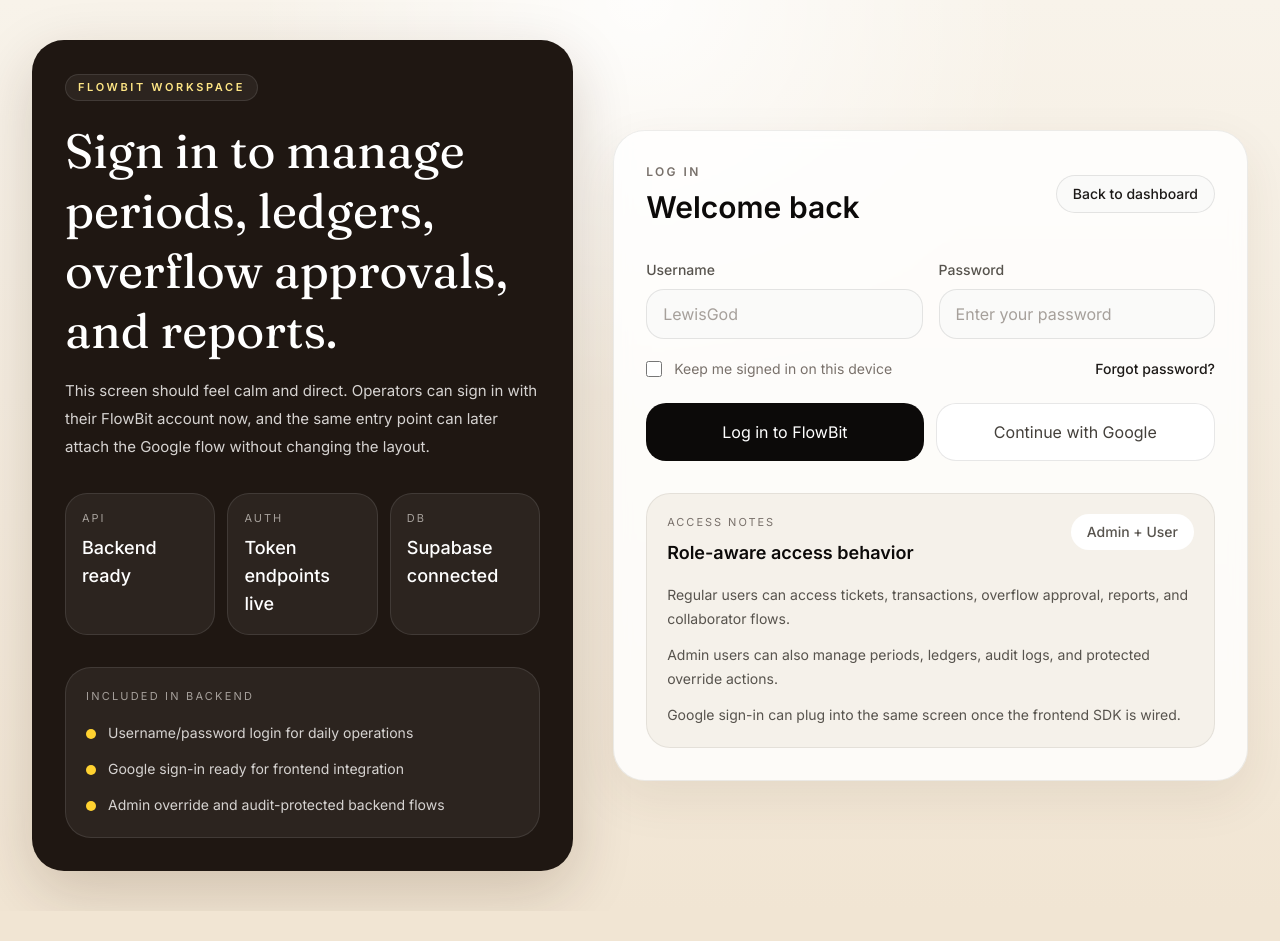
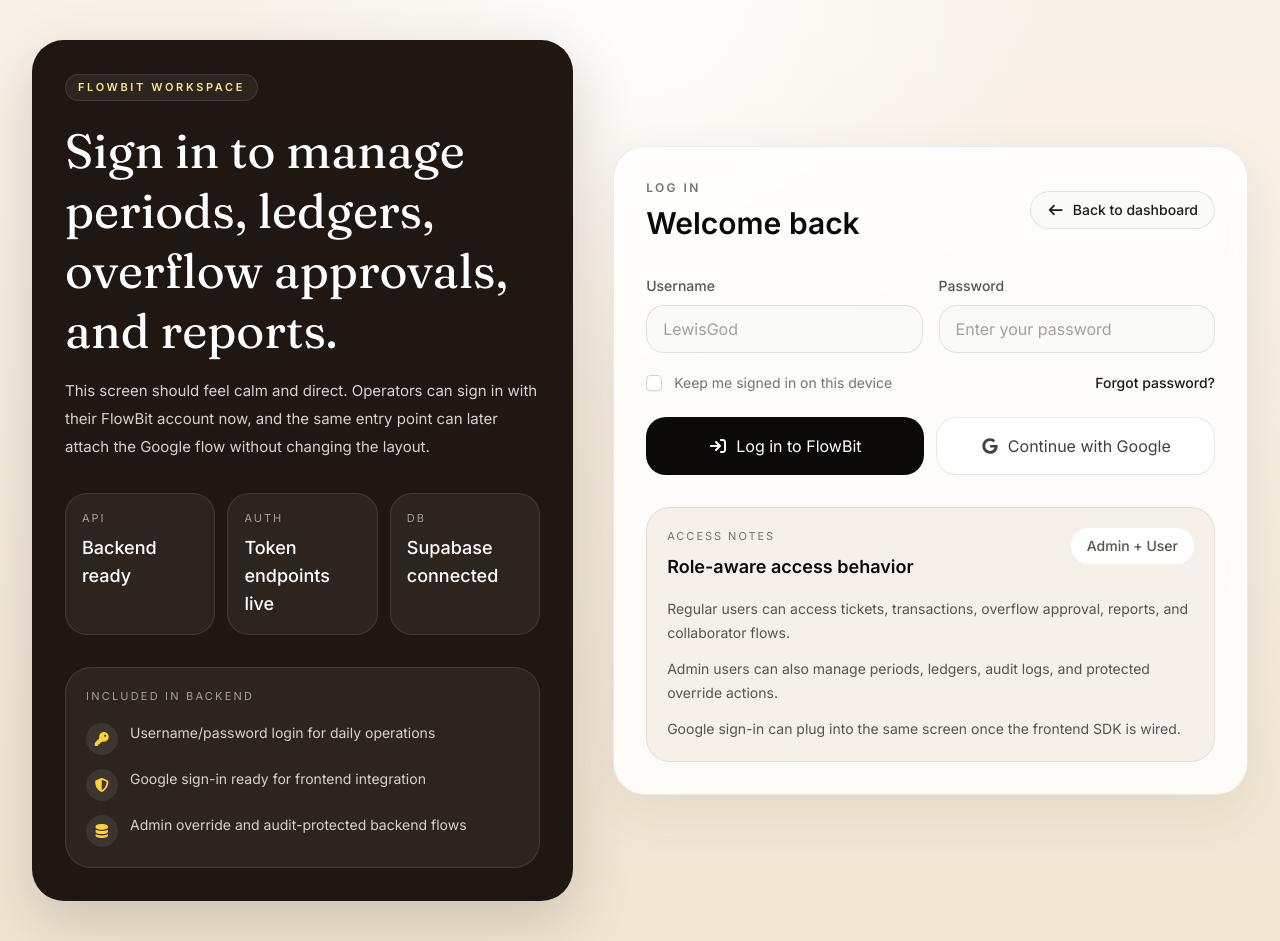
Before and after one commit to dana-khaing/FlowBit_Capacity-Based-Numeric-Transaction-Management-System, a Next.js app in the folder flowbit-frontend/: page /login in a window 1280 px wide. Before the commit the page ends 911 px from the top, so only its background shows below. Built offline with nearby package versions, Linux system fonts and the light colour scheme.

Commit message:
Refactor login screen to shared ui components

```diff
--- a/flowbit-frontend/src/components/auth/auth-input.tsx
+++ b/flowbit-frontend/src/components/auth/auth-input.tsx
@@ -1,3 +1,5 @@
+import { Input } from "@/components/ui/input";
+
 type AuthInputProps = {
   label: string;
   type: "text" | "password";
@@ -8,11 +10,7 @@
   return (
     <label className="block">
       <span className="text-sm font-medium text-stone-600">{label}</span>
-      <input
-        type={type}
-        placeholder={placeholder}
-        className="mt-2 w-full rounded-[18px] border border-stone-900/10 bg-stone-50 px-4 py-3 text-base text-stone-950 outline-none transition placeholder:text-stone-400 focus:border-stone-950"
-      />
+      <Input type={type} placeholder={placeholder} className="mt-2" />
     </label>
   );
 }
--- a/flowbit-frontend/src/components/auth/auth-marketing-panel.tsx
+++ b/flowbit-frontend/src/components/auth/auth-marketing-panel.tsx
@@ -1,7 +1,20 @@
+import { FontAwesomeIcon } from "@fortawesome/react-fontawesome";
+import { faDatabase, faKey, faShieldHalved } from "@fortawesome/free-solid-svg-icons";
+import { Card, CardContent } from "@/components/ui/card";
+
 const authHighlights = [
-  "Username/password login for daily operations",
-  "Google sign-in ready for frontend integration",
-  "Admin override and audit-protected backend flows",
+  {
+    icon: faKey,
+    text: "Username/password login for daily operations",
+  },
+  {
+    icon: faShieldHalved,
+    text: "Google sign-in ready for frontend integration",
+  },
+  {
+    icon: faDatabase,
+    text: "Admin override and audit-protected backend flows",
+  },
 ];
 
 const envChecks = [
@@ -12,7 +25,7 @@
 
 export function AuthMarketingPanel() {
   return (
-    <section className="rounded-[32px] border border-stone-900/8 bg-[#1f1712] p-6 text-stone-50 shadow-[0_20px_60px_rgba(54,30,8,0.18)] sm:p-8 lg:w-[46%]">
+    <Card className="bg-[#1f1712] p-6 text-stone-50 shadow-[0_20px_60px_rgba(54,30,8,0.18)] sm:p-8 lg:w-[46%]">
       <div className="inline-flex items-center gap-2 rounded-full border border-white/10 bg-white/6 px-3 py-1 text-[11px] font-semibold uppercase tracking-[0.24em] text-amber-200">
         FlowBit Workspace
       </div>
@@ -26,24 +39,30 @@
 
       <div className="mt-8 grid gap-3 sm:grid-cols-3">
         {envChecks.map((item) => (
-          <div key={item.label} className="rounded-[22px] border border-white/10 bg-white/6 px-4 py-4">
-            <p className="text-[11px] uppercase tracking-[0.18em] text-stone-400">{item.label}</p>
-            <p className="mt-2 text-lg font-medium text-white">{item.value}</p>
-          </div>
+          <Card key={item.label} className="rounded-[22px] border-white/10 bg-white/6">
+            <CardContent className="px-4 py-4">
+              <p className="text-[11px] uppercase tracking-[0.18em] text-stone-400">{item.label}</p>
+              <p className="mt-2 text-lg font-medium text-white">{item.value}</p>
+            </CardContent>
+          </Card>
         ))}
       </div>
 
-      <div className="mt-8 rounded-[26px] border border-white/10 bg-white/6 p-5">
+      <Card className="mt-8 rounded-[26px] border-white/10 bg-white/6">
+        <CardContent className="p-5">
         <p className="text-[11px] uppercase tracking-[0.2em] text-stone-400">Included in backend</p>
         <ul className="mt-4 space-y-3 text-sm leading-6 text-stone-300">
           {authHighlights.map((item) => (
-            <li key={item} className="flex gap-3">
-              <span className="mt-2 h-2.5 w-2.5 rounded-full bg-amber-300" />
-              <span>{item}</span>
+            <li key={item.text} className="flex gap-3">
+              <span className="mt-0.5 flex h-8 w-8 items-center justify-center rounded-full bg-white/8 text-amber-300">
+                <FontAwesomeIcon icon={item.icon} className="h-3.5 w-3.5" />
+              </span>
+              <span>{item.text}</span>
             </li>
           ))}
         </ul>
-      </div>
-    </section>
+        </CardContent>
+      </Card>
+    </Card>
   );
 }
--- a/flowbit-frontend/src/components/auth/login-form-card.tsx
+++ b/flowbit-frontend/src/components/auth/login-form-card.tsx
@@ -1,5 +1,13 @@
+"use client";
+
+import { FontAwesomeIcon } from "@fortawesome/react-fontawesome";
+import { faArrowLeft, faArrowRightToBracket } from "@fortawesome/free-solid-svg-icons";
+import { faGoogle } from "@fortawesome/free-brands-svg-icons";
 import Link from "next/link";
 import { AuthInput } from "./auth-input";
+import { Button } from "@/components/ui/button";
+import { Card, CardContent } from "@/components/ui/card";
+import { Checkbox } from "@/components/ui/checkbox";
 
 const accessNotes = [
   "Regular users can access tickets, transactions, overflow approval, reports, and collaborator flows.",
@@ -9,7 +17,7 @@
 
 export function LoginFormCard() {
   return (
-    <section className="mt-5 rounded-[32px] border border-stone-900/8 bg-white/82 p-5 shadow-[0_18px_50px_rgba(73,52,26,0.08)] backdrop-blur sm:p-8 lg:mt-0 lg:w-[54%]">
+    <Card className="mt-5 bg-white/82 p-5 shadow-[0_18px_50px_rgba(73,52,26,0.08)] backdrop-blur sm:p-8 lg:mt-0 lg:w-[54%]">
       <div className="flex items-center justify-between gap-3">
         <div>
           <p className="text-[12px] font-semibold uppercase tracking-[0.2em] text-stone-500">Log In</p>
@@ -17,8 +25,9 @@
         </div>
         <Link
           href="/"
-          className="rounded-full border border-stone-900/10 bg-stone-50 px-4 py-2 text-sm font-medium text-stone-600"
+          className="inline-flex items-center gap-2 rounded-full border border-stone-900/10 bg-stone-50 px-4 py-2 text-sm font-medium text-stone-600"
         >
+          <FontAwesomeIcon icon={faArrowLeft} className="h-3.5 w-3.5" />
           Back to dashboard
         </Link>
       </div>
@@ -30,7 +39,7 @@
 
       <div className="mt-5 flex flex-col gap-3 sm:flex-row sm:items-center sm:justify-between">
         <label className="flex items-center gap-3 text-sm text-stone-500">
-          <input type="checkbox" className="h-4 w-4 rounded border-stone-300" />
+          <Checkbox />
           Keep me signed in on this device
         </label>
 
@@ -40,15 +49,18 @@
       </div>
 
       <div className="mt-6 flex flex-col gap-3 sm:flex-row">
-        <button className="flex-1 rounded-[20px] bg-stone-950 px-5 py-4 text-sm font-semibold text-white transition hover:bg-stone-800">
+        <Button className="flex-1" size="lg">
+          <FontAwesomeIcon icon={faArrowRightToBracket} className="h-4 w-4" />
           Log in to FlowBit
-        </button>
-        <button className="flex-1 rounded-[20px] border border-stone-900/10 bg-white px-5 py-4 text-sm font-semibold text-stone-700 transition hover:bg-stone-50">
+        </Button>
+        <Button variant="outline" className="flex-1" size="lg">
+          <FontAwesomeIcon icon={faGoogle} className="h-4 w-4" />
           Continue with Google
-        </button>
+        </Button>
       </div>
 
-      <div className="mt-8 rounded-[24px] border border-stone-900/8 bg-[#f5f1ea] p-5">
+      <Card className="mt-8 rounded-[24px] bg-[#f5f1ea]">
+        <CardContent className="p-5">
         <div className="flex flex-col gap-4 md:flex-row md:items-start md:justify-between">
           <div>
             <p className="text-[11px] uppercase tracking-[0.18em] text-stone-500">Access Notes</p>
@@ -62,7 +74,8 @@
             <li key={item}>{item}</li>
           ))}
         </ul>
-      </div>
-    </section>
+        </CardContent>
+      </Card>
+    </Card>
   );
 }
```
